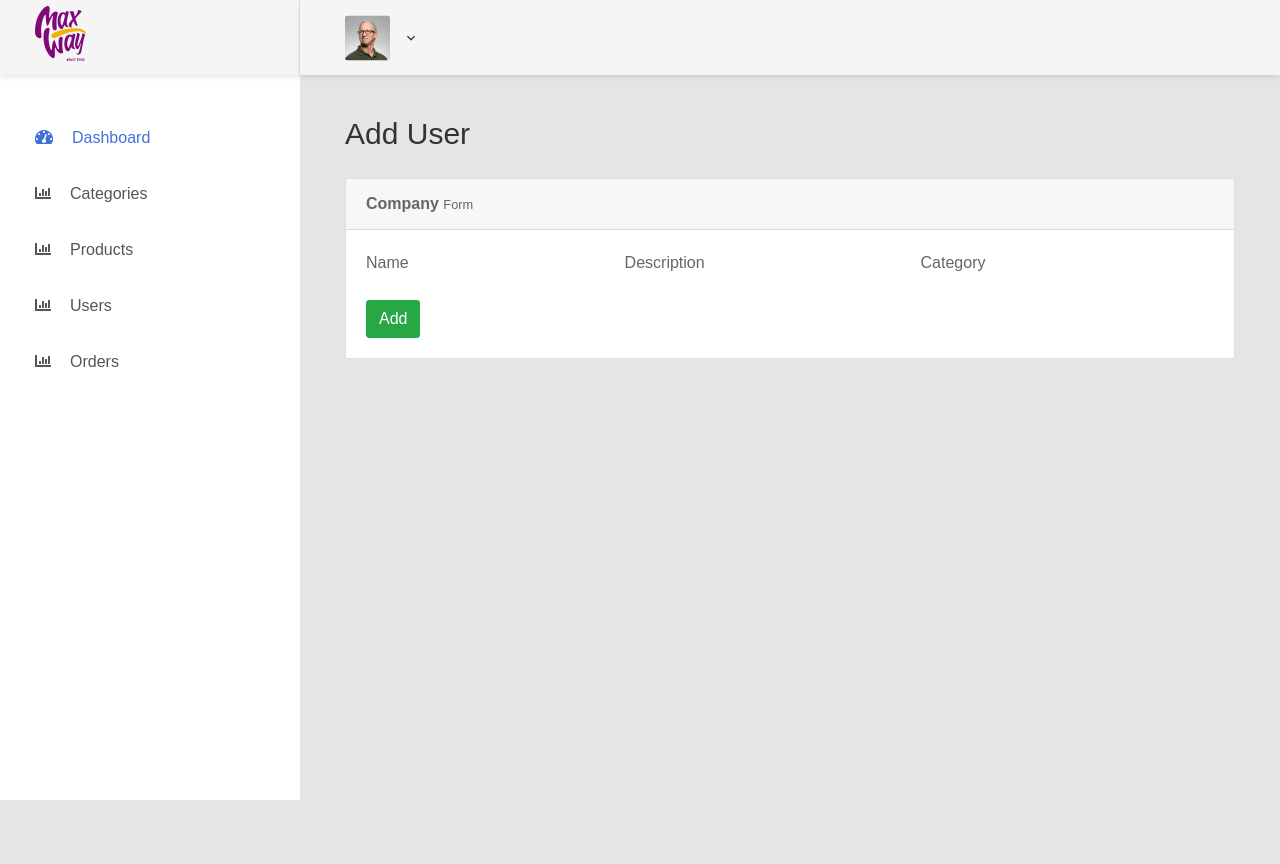
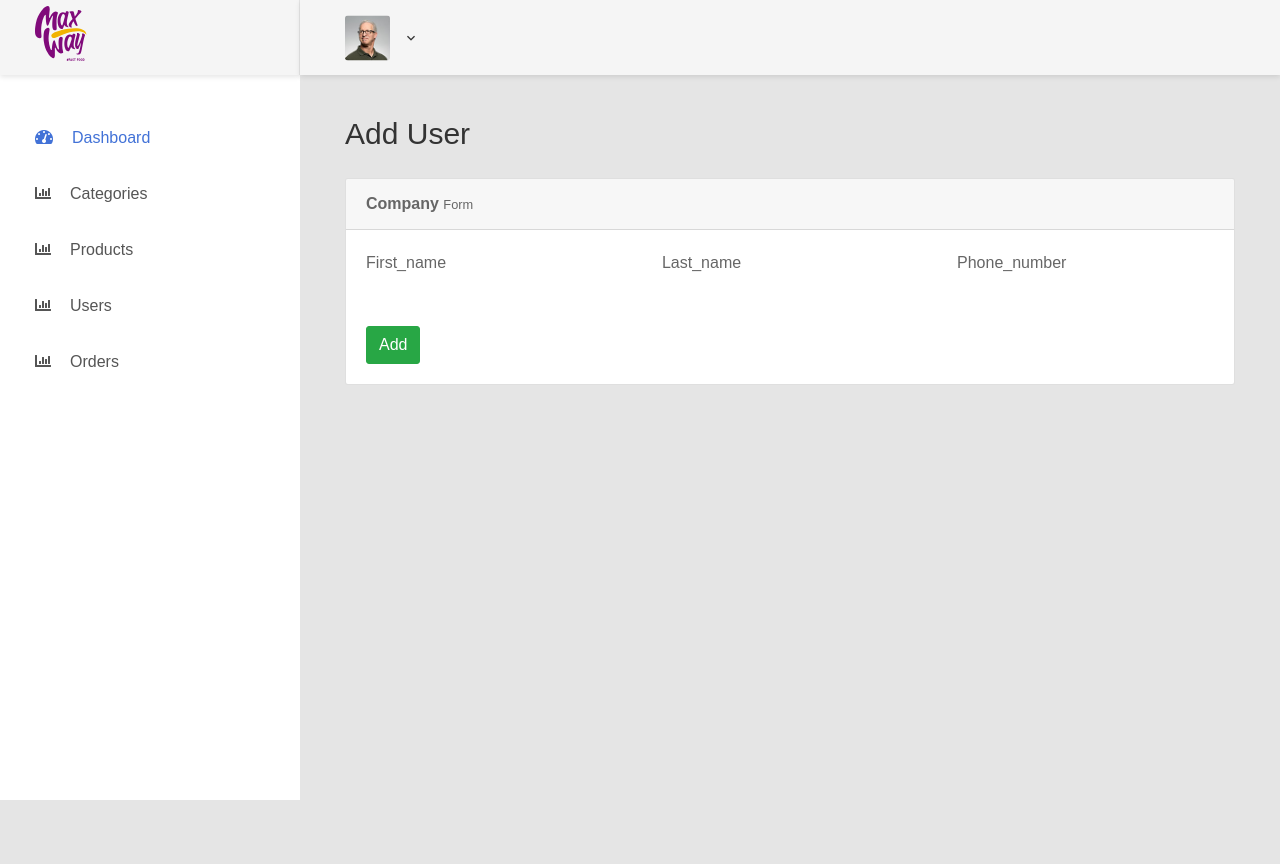
Before and after one commit to muqorrobiyn/MaxWay, a Django app: template templates/dashboard/user/form.html in a window 1280 px wide. Run offline with Django 3.2, Linux system fonts and the light colour scheme; the template is opened without the code that fills it, so the values that code supplies are empty, except form fields; tables that the repository leaves empty hold one stand-in row (values such as "Sample post"); form fields are guessed from the names that the template uses; some libraries are stand-ins or nearby versions.

Commit message:
tayyor holati

```diff
--- a/dashboard/views.py
+++ b/dashboard/views.py
@@ -117,7 +117,7 @@
 def category_create(request):
     """This is the metod for creating product categories: Pizzas, Burgers..."""
     model = Category()
-    form = forms.CategoryForm(request.POST or None, instance=model)
+    form = forms.CategoryForm(request.POST , instance=model)
     if request.POST and form.is_valid():
         form.save() # form is saved
         return redirect('category_list')
--- a/templates/dashboard/index.html
+++ b/templates/dashboard/index.html
@@ -80,7 +80,7 @@
                                     </div>
                                     <div class="text">
                                         <h2>{{ counts.orders|intcomma }}</h2>
-                                        <span>count of orders</span>
+                                        <span>Count of orders</span>
                                     </div>
                                 </div>
                                 <div class="overview-chart">
--- a/templates/dashboard/order/list.html
+++ b/templates/dashboard/order/list.html
@@ -44,7 +44,7 @@
                                         <td>{{ order.id }}</td>
                                         <td>{{ order.customer }}</td>
                                         <td>{{ order.address }}</td>
-                                        <td>{% if order.payment_type == 1 %}naqd{% else %}karta{% endif %}</td>
+                                        <td>{% if order.payment_type == 1 %} naqd {% else %} karta {% endif %}</td>
                                         <td>{{ order.created_at }}</td>
                                         <td><a href="{% url 'orderproduct_list' id=order.id %}"><i class="fas fa-eye fa-lg" style="color:grey"></i></a></td>
 
--- a/templates/dashboard/product/form.html
+++ b/templates/dashboard/product/form.html
@@ -50,7 +50,7 @@
                                         {{form.image}}
                                     </div>
 
-                                    {% if model %}
+                                    {% if form.instance.pk %}
                                     <button type="submit" class="btn btn-warning btn-md">Save</button>
                                     {% else %}
                                     <button type="submit" class="btn btn-success btn-md">Add</button>
--- a/templates/dashboard/user/form.html
+++ b/templates/dashboard/user/form.html
@@ -30,16 +30,16 @@
                                 <form method="post" enctype="multipart/form-data">
                                     {% csrf_token %}
                                     <div class="form-group">
-                                        <label class=" form-control-label">Name</label>
-                                        {{form.first_name}}
-                                        <label  class=" form-control-label">Description</label>
-                                        {{form.last_name}}
-                                        <label  class=" form-control-label">Category</label>
-                                        {{form.phone_number}}
+                                        <label class=" form-control-label">First_name</label>
+                                        {{ form.first_name }}
+                                        <label  class=" form-control-label">Last_name</label>
+                                        {{ form.last_name }}
+                                        <label  class=" form-control-label">Phone_number</label>
+                                        {{ form.phone_number }}
 
                                     </div>
 
-                                    {% if model %}
+                                    {% if form.instance.pk %}
                                     <button type="submit" class="btn btn-warning btn-md">Save</button>
                                     {% else %}
                                     <button type="submit" class="btn btn-success btn-md">Add</button>
--- a/templates/dashboard/user/list.html
+++ b/templates/dashboard/user/list.html
@@ -14,8 +14,8 @@
                 <div class="row">
                     <div class="col-md-12">
                         <div class="overview-wrap">
-                            <h2 class="title-1">Product List</h2>
-                            <a class="au-btn au-btn-icon au-btn--blue" href="{% url 'product_create' %}">
+                            <h2 class="title-1">User List</h2>
+                            <a class="au-btn au-btn-icon au-btn--blue" href="{% url 'user_create' %}">
                                 <i class="zmdi zmdi-plus"></i>add</a>
                         </div>
                     </div>
```
Also changed, not shown: dashboard/forms.py (+8 -7 lines), media/products/dobosh.jpg (added), media/products/medovik-35-400x400.jpg (added), media/products/merenga.jpg (added), media/products/mikado.jpg (added), media/products/mujskoy-kapriz-400x400.jpg (added), media/products/salat-cezar-4-400x400.jpg (added), media/products/salat-s-sirom-4-400x400.jpg (added).
